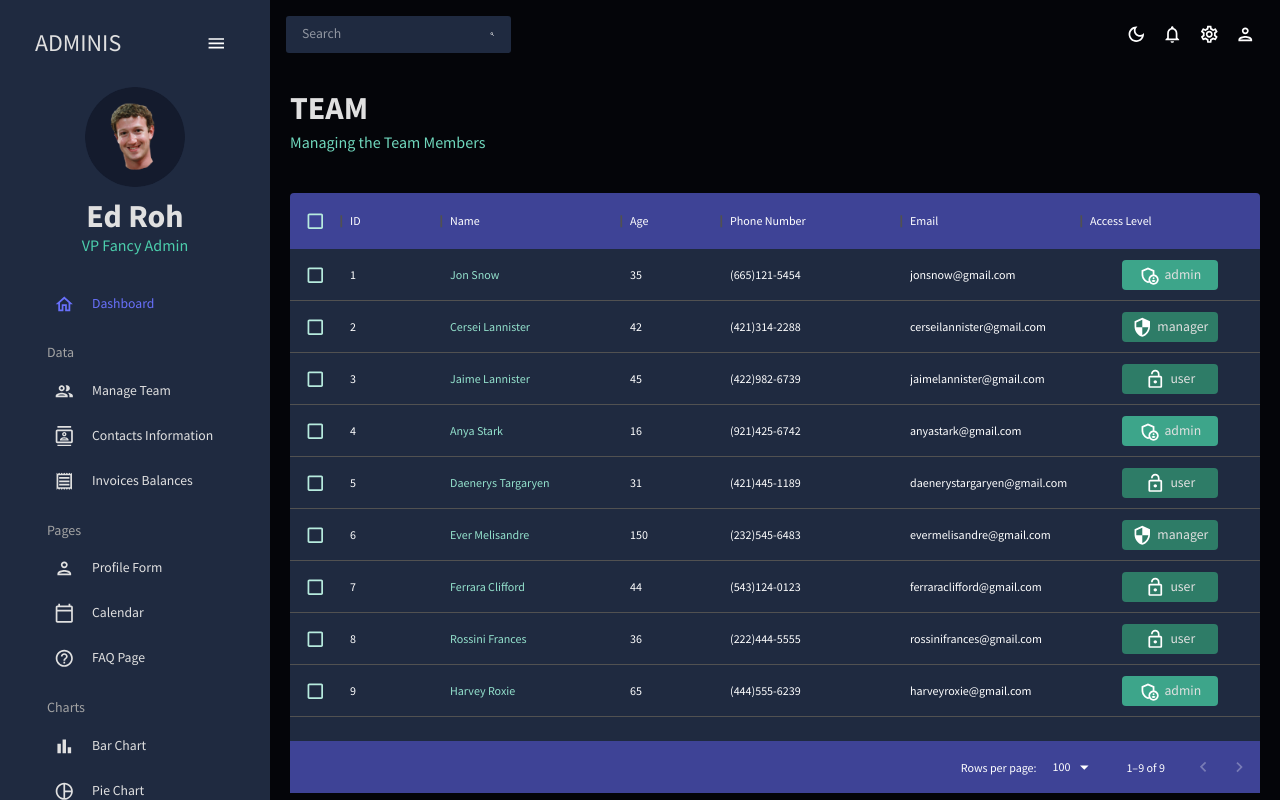
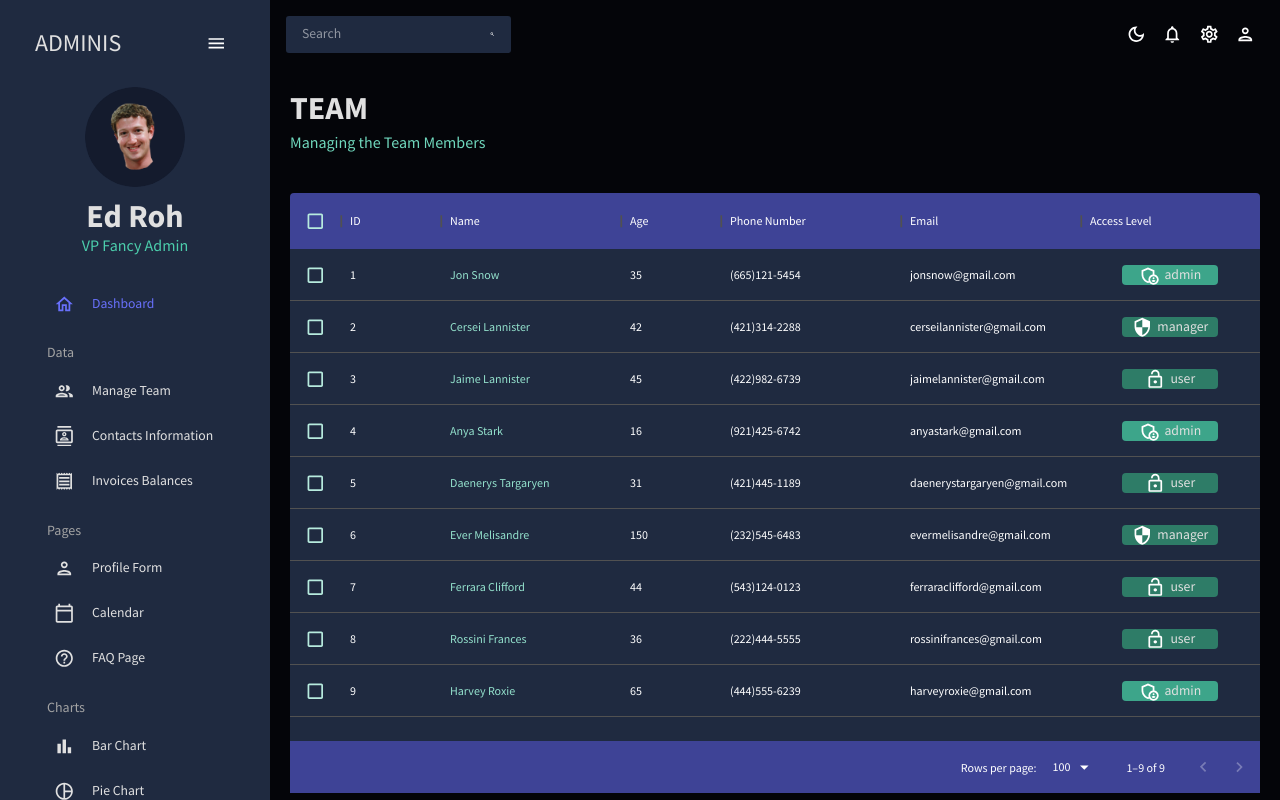
Before and after one commit to patcoston/tutorialtypescript2, a React (Vite) app: page /team in a window 1280 px wide. Built offline with nearby package versions, Linux system fonts and the light colour scheme.

Commit message:
Used sx for Box

```diff
--- a/src/scenes/team/index.tsx
+++ b/src/scenes/team/index.tsx
@@ -14,7 +14,7 @@
   }
 }
 
-type columnsType = {
+type columnType = {
   field: string
   headerName: string
   type?: string
@@ -28,8 +28,11 @@
 const Team: FC = () => {
   const theme = useTheme()
   const colors = tokens(theme.palette.mode)
-  const columns: columnsType = [
-    { field: 'id', headerName: 'ID' },
+  const columns: columnType = [
+    {
+      field: 'id',
+      headerName: 'ID',
+    },
     {
       field: 'name',
       headerName: 'Name',
@@ -60,19 +63,19 @@
       renderCell: ({ row: { access } }) => {
         return (
           <Box
-            width="60%"
-            m="0 auto"
-            p="5px"
-            display="flex"
-            justifyContent="center"
-            backgroundColor={
-              access === 'admin'
-                ? colors.greenAccent[600]
-                : access === 'manager'
-                ? colors.greenAccent[700]
-                : colors.greenAccent[700]
-            }
-            borderRadius="4px"
+            sx={{
+              width: '60%',
+              m: '0 auto',
+              display: 'flex',
+              justifyContent: 'center',
+              borderRadius: '4px',
+              backgroundColor:
+                access === 'admin'
+                  ? colors.greenAccent[600]
+                  : access === 'manager'
+                  ? colors.greenAccent[700]
+                  : colors.greenAccent[700],
+            }}
           >
             {access === 'admin' && <AdminPanelSettingsOutlinedIcon />}
             {access === 'manager' && <SecurityOutlinedIcon />}
```
